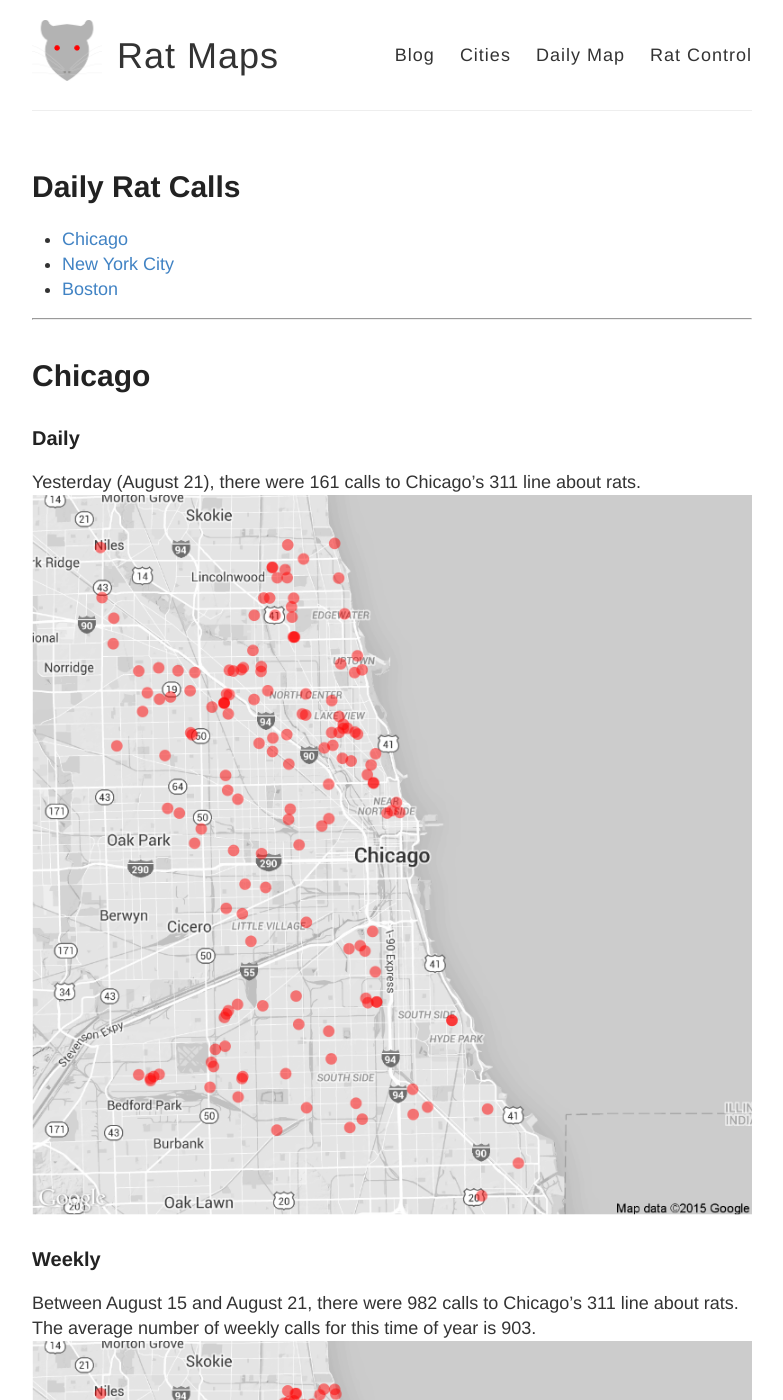
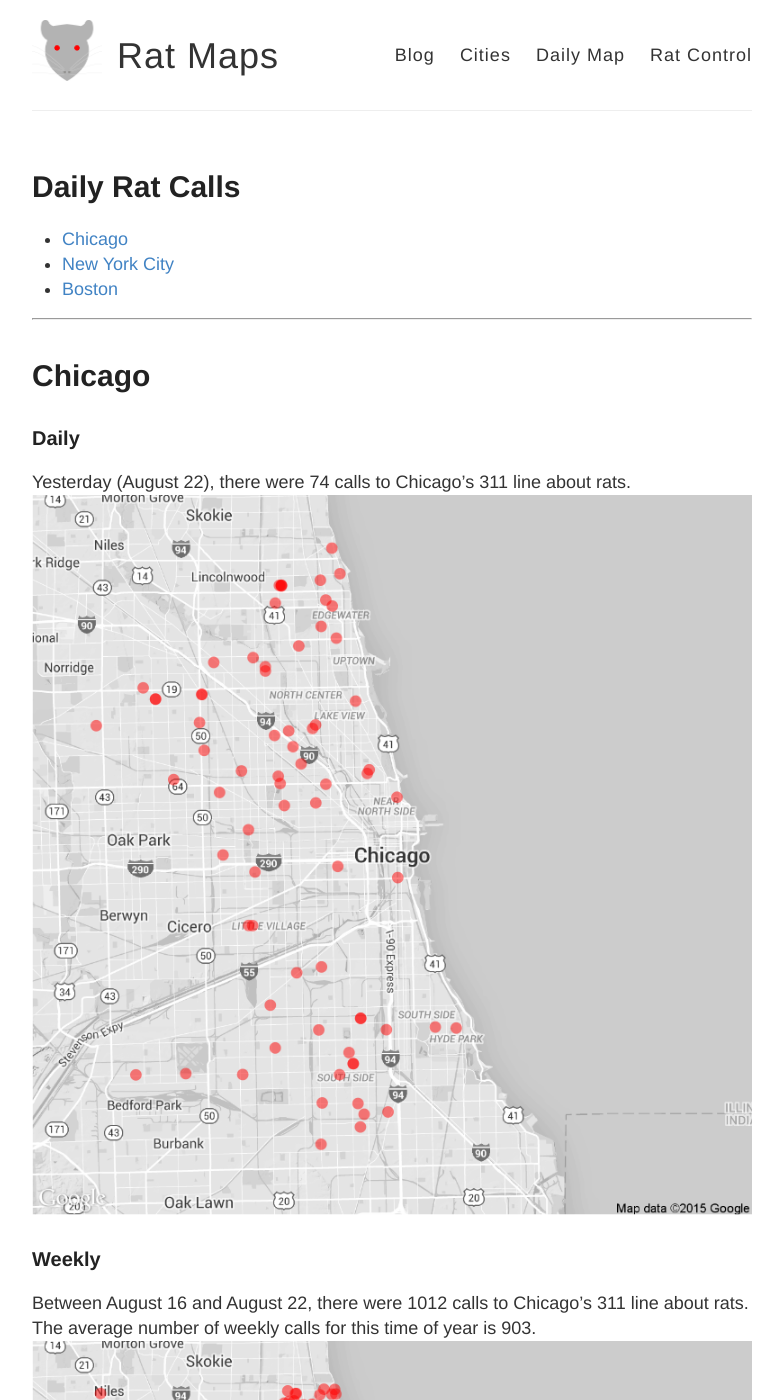
Before and after one commit to DanielHadley/ratmaps, a Jekyll site: the page built from daily.md, in a window 1280 px wide and 1400 px high. Shown: the whole window, without its empty margins (248-1031 px from the left). Built offline with Jekyll 4.4.1, drawn with Linux system fonts in a browser that asks for light colours; comment, search, counter and statistics services are not loaded; some of the changed text lies outside the part shown.

Commit message:
Daily Maps

```diff
--- a/daily.md
+++ b/daily.md
@@ -15,22 +15,22 @@
 
 ### Daily
 
-Yesterday (August 21), there were 161 calls to Chicago's 311 line about rats.
+Yesterday (August 22), there were 74 calls to Chicago's 311 line about rats.
 ![Chicago rat calls to 311 weekly map]({{ site.cityimages }}/daily/Chicago_Rat_Map_Daily.png)
 
 ### Weekly
-Between August 15 and August 21, there were 982 calls to Chicago's 311 line about rats. The average number of weekly calls for this time of year is 903.
+Between August 16 and August 22, there were 1012 calls to Chicago's 311 line about rats. The average number of weekly calls for this time of year is 903.
 ![Chicago rat calls to 311 weekly map]({{ site.cityimages }}/daily/Chicago_Rat_Map_Weekly.png)
 ***
 # New York City <a id="nyc"><a>
 
 ### Daily
 
-Yesterday (August 21), there were 0 calls to New York City's 311 line about rats.
+Yesterday (August 22), there were 0 calls to New York City's 311 line about rats.
 ![NYC rat calls to 311 weekly map]({{ site.cityimages }}/daily/NYC_Rat_Map_Daily.png)
 
 ### Weekly
-Between August 15 and August 21, there were 0 calls to New York City's 311 line about rats. The average number of weekly calls for this time of year is 271.
+Between August 16 and August 22, there were 0 calls to New York City's 311 line about rats. The average number of weekly calls for this time of year is 271.
 ![NYC rat calls to 311 weekly map]({{ site.cityimages }}/daily/NYC_Rat_Map_Weekly.png)
 
 Each red dot represents one call about a rat seen in that location. The dots are transparent, so multiple calls from one location will be seen as a solid dot. The usual caveats apply: more calls do not necessarily mean that there are more rats in that location than other parts of the city. A cluster of dots could indicate that one resident is unusually vocal about rodents in his or her neighborhood. Also, more densely populated neighborhoods tend to make more calls to 311.
```
Also changed, not shown: images/pages/daily/Chicago_Rat_Map_Daily.png, images/pages/daily/Chicago_Rat_Map_Weekly.png.
